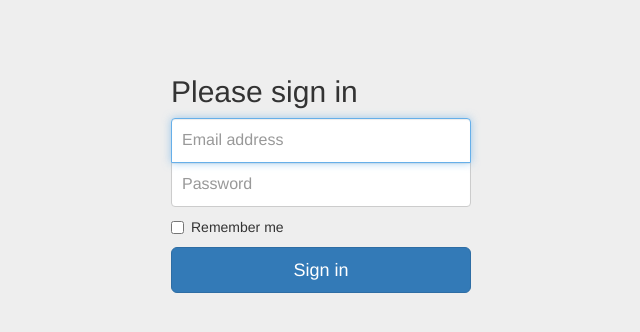
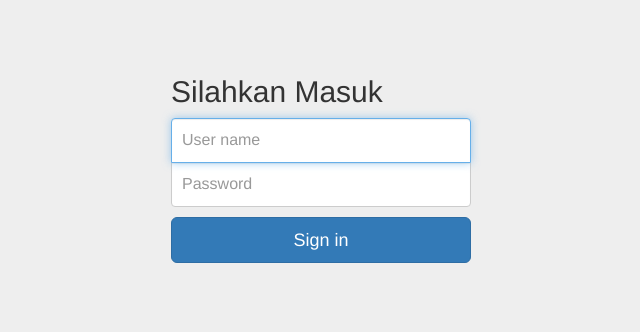
Before and after one commit to tyo14/inventorict, a CodeIgniter app: page /inventorict/ in a window 1280 px wide. Shown: the top 332 px of the page, without its empty margins (319-959 px from the left). Run offline with CodeIgniter, Linux system fonts and the light colour scheme.

Commit message:
Ubah Text Login

```diff
--- a/application/views/login.php
+++ b/application/views/login.php
@@ -1,16 +1,11 @@
 <div class="container">
 
       <form class="form-signin">
-        <h2 class="form-signin-heading">Please sign in</h2>
+        <h2 class="form-signin-heading">Silahkan Masuk</h2>
         <label for="inputEmail" class="sr-only">Email address</label>
-        <input type="email" id="inputEmail" class="form-control" placeholder="Email address" required autofocus>
+        <input type="email" id="inputEmail" class="form-control" placeholder="User name" required autofocus>
         <label for="inputPassword" class="sr-only">Password</label>
         <input type="password" id="inputPassword" class="form-control" placeholder="Password" required>
-        <div class="checkbox">
-          <label>
-            <input type="checkbox" value="remember-me"> Remember me
-          </label>
-        </div>
         <button class="btn btn-lg btn-primary btn-block" type="submit">Sign in</button>
       </form>
 
```
